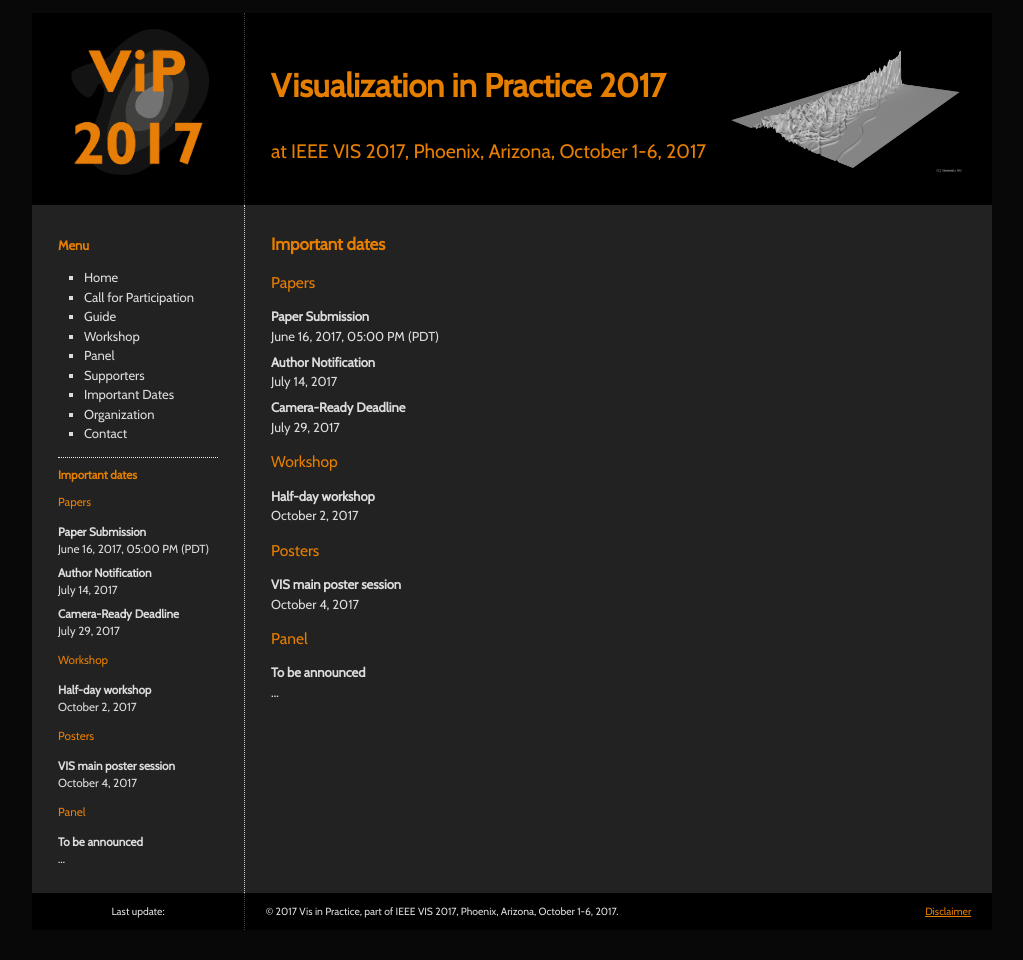
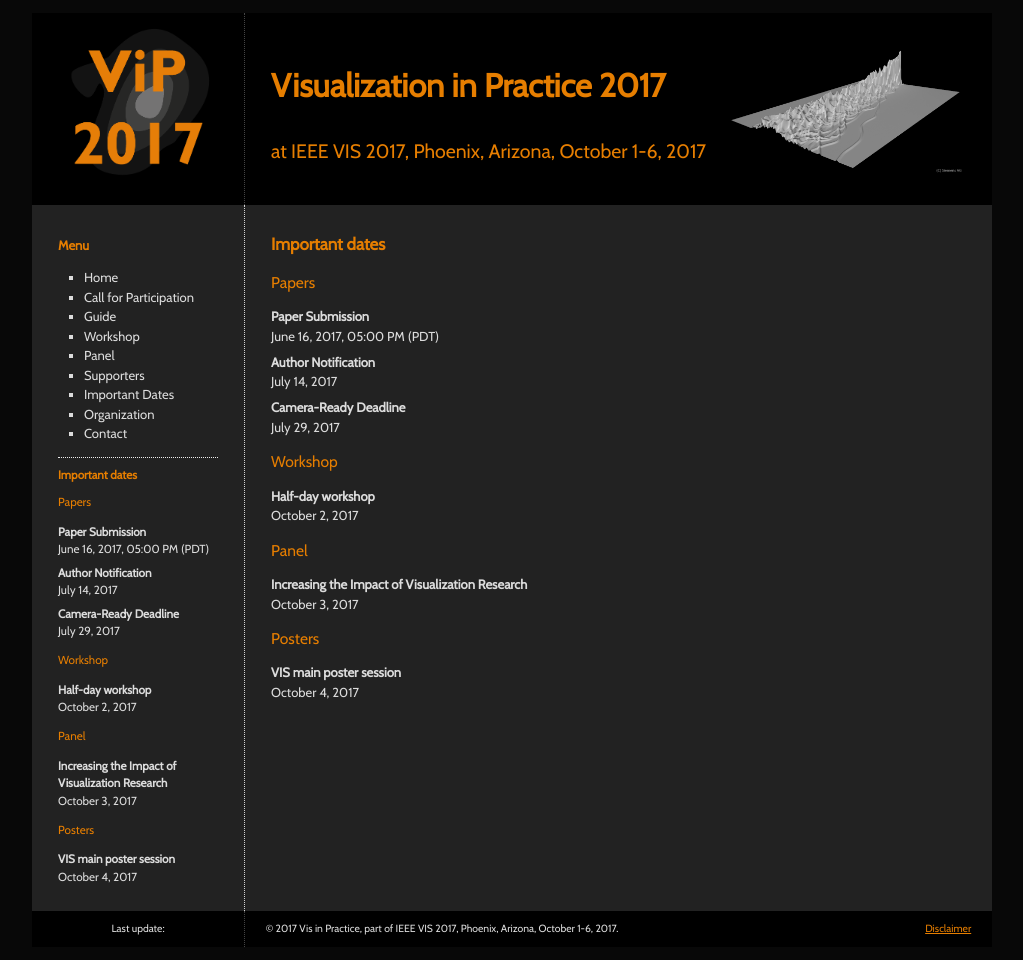
Before and after one commit to bhentschel/vip.org, a Jekyll site: the page built from _pages/important-dates.md, in a window 1280 px wide. Shown: the whole page, without its empty margins (128-1151 px from the left). Built offline with Jekyll 4.4.1, drawn with Linux system fonts in a browser that asks for light colours.

Commit message:
updated sidebar w/ panel info

```diff
--- a/_includes/dates.md
+++ b/_includes/dates.md
@@ -16,12 +16,12 @@
 Half-day workshop
 : October 2, 2017
 
+## Panel
+
+Increasing the Impact of Visualization Research
+: October 3, 2017
+
 ## Posters
 
 VIS main poster session
 : October 4, 2017
-
-## Panel
-
-To be announced
-: ...
--- a/_pages/important-dates.md
+++ b/_pages/important-dates.md
@@ -21,12 +21,12 @@
 Half-day workshop
 : October 2, 2017
 
+## Panel
+
+Increasing the Impact of Visualization Research
+: October 3, 2017
+
 ## Posters
 
 VIS main poster session
 : October 4, 2017
-
-## Panel
-
-To be announced
-: ...
```
